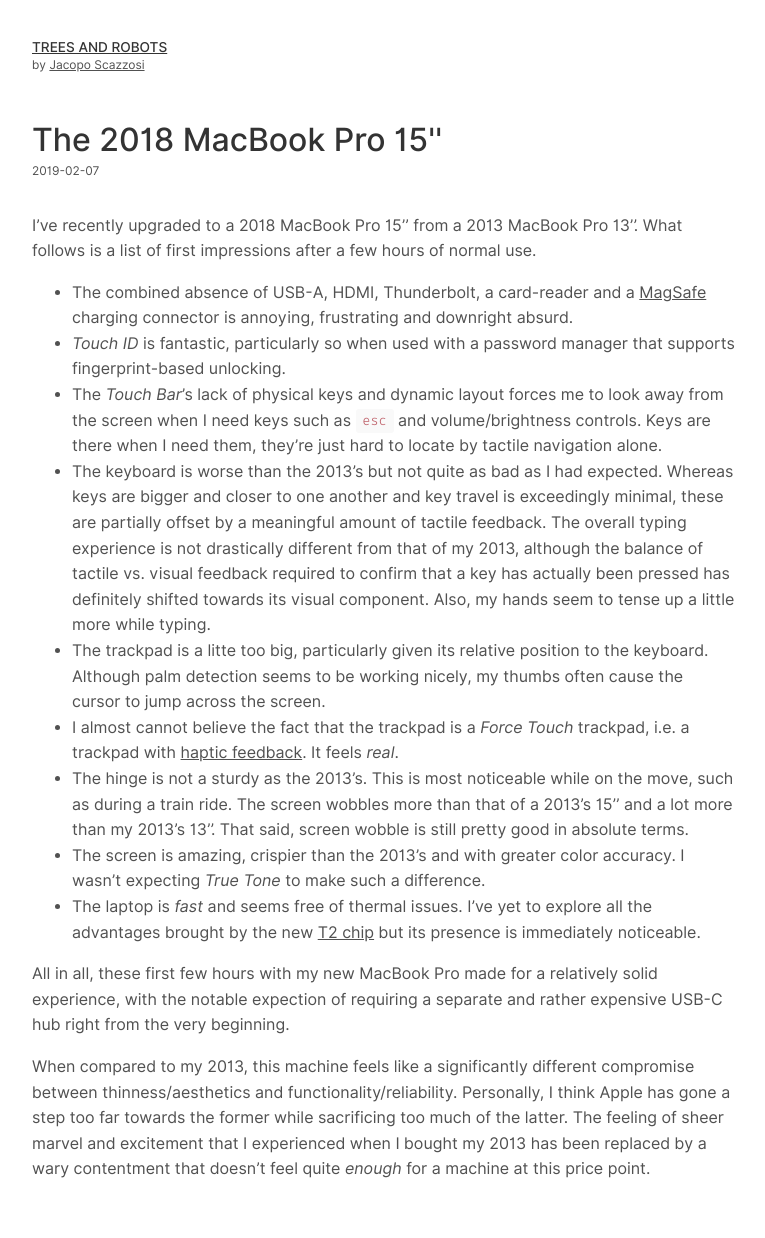
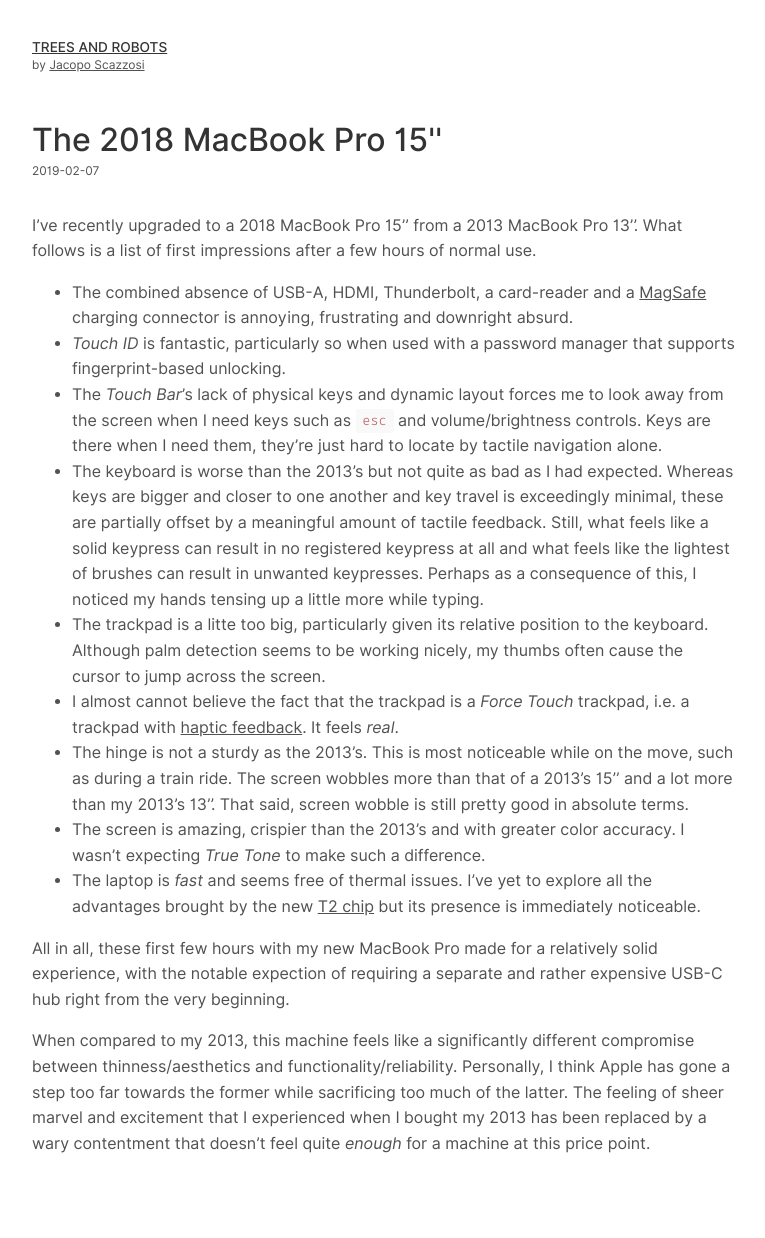
Before and after one commit to jacoscaz/treesandrobots.github.io, a Jekyll site: the page built from _posts/2019-02-07-first-impressions-2018-macbook-pro-15.md, in a window 1280 px wide. Shown: the whole page, without its empty margins (256-1021 px from the left). Built offline with Jekyll 4.4.1, drawn with Linux system fonts in a browser that asks for light colours; after the commit the page ends 1212 px from its top, so only the background shows below that.

Commit message:
macbook pro review: rewrote the keyboard bit

```diff
--- a/_posts/2019-02-07-first-impressions-2018-macbook-pro-15.md
+++ b/_posts/2019-02-07-first-impressions-2018-macbook-pro-15.md
@@ -8,7 +8,7 @@
 - The combined absence of USB-A, HDMI, Thunderbolt, a card-reader and a [MagSafe](https://en.wikipedia.org/wiki/MagSafe) charging connector is annoying, frustrating and downright absurd.
 - *Touch ID* is fantastic, particularly so when used with a password manager that supports fingerprint-based unlocking.
 - The *Touch Bar*'s lack of physical keys and dynamic layout forces me to look away from the screen when I need keys such as `esc` and volume/brightness controls. Keys are there when I need them, they're just hard to locate by tactile navigation alone.
-- The keyboard is worse than the 2013's but not quite as bad as I had expected. Whereas keys are bigger and closer to one another and key travel is exceedingly minimal, these are partially offset by a meaningful amount of tactile feedback. The overall typing experience is not drastically different from that of my 2013, although the balance of tactile vs. visual feedback required to confirm that a key has actually been pressed has definitely shifted towards its visual component. Also, my hands seem to tense up a little more while typing.
+- The keyboard is worse than the 2013's but not quite as bad as I had expected. Whereas keys are bigger and closer to one another and key travel is exceedingly minimal, these are partially offset by a meaningful amount of tactile feedback. Still, what feels like a solid keypress can result in no registered keypress at all and what feels like the lightest of brushes can result in unwanted keypresses. Perhaps as a consequence of this, I noticed my hands tensing up a little more while typing.
 - The trackpad is a litte too big, particularly given its relative position to the keyboard. Although palm detection seems to be working nicely, my thumbs often cause the cursor to jump across the screen.
 - I almost cannot believe the fact that the trackpad is a *Force Touch* trackpad, i.e. a trackpad with [haptic feedback](https://en.wikipedia.org/wiki/Haptic_technology). It feels *real*.
 - The hinge is not a sturdy as the 2013's. This is most noticeable while on the move, such as during a train ride. The screen wobbles more than that of a 2013's 15'' and a lot more than my 2013's 13''. That said, screen wobble is still pretty good in absolute terms.
```
